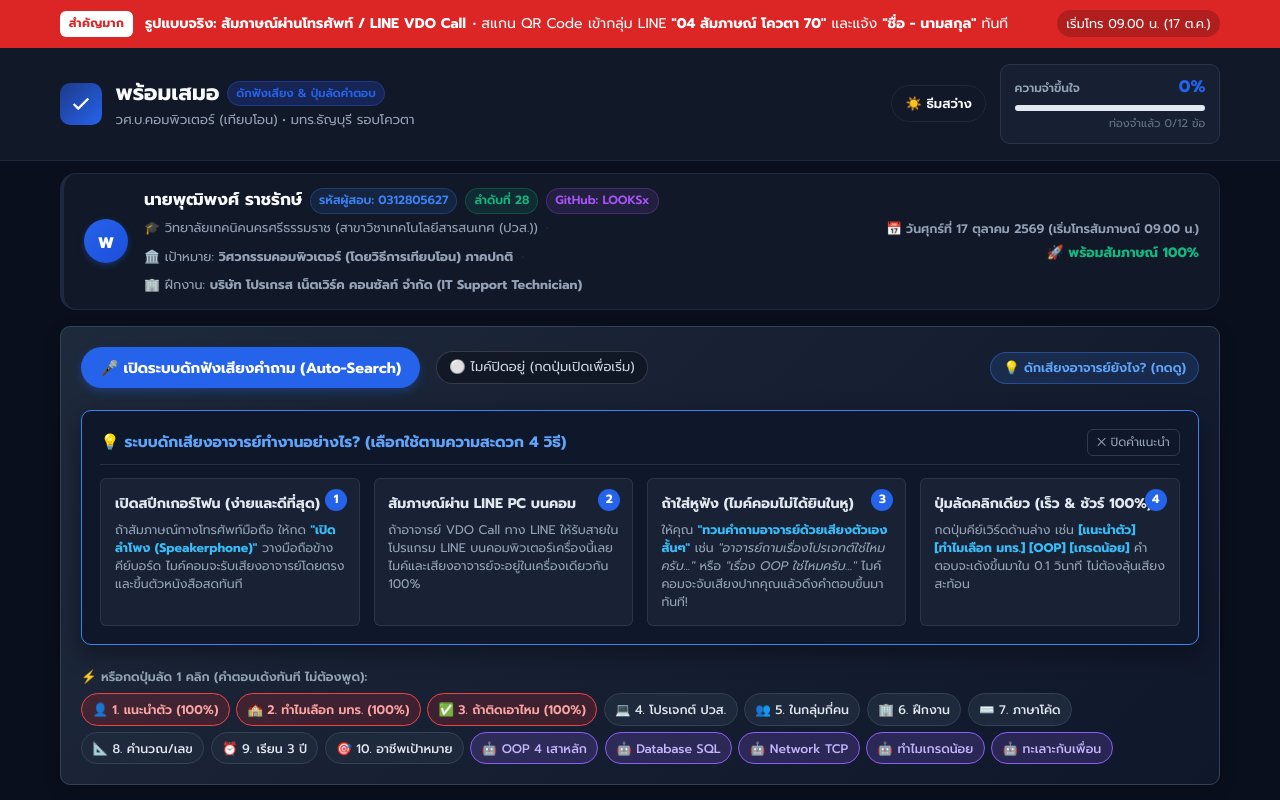
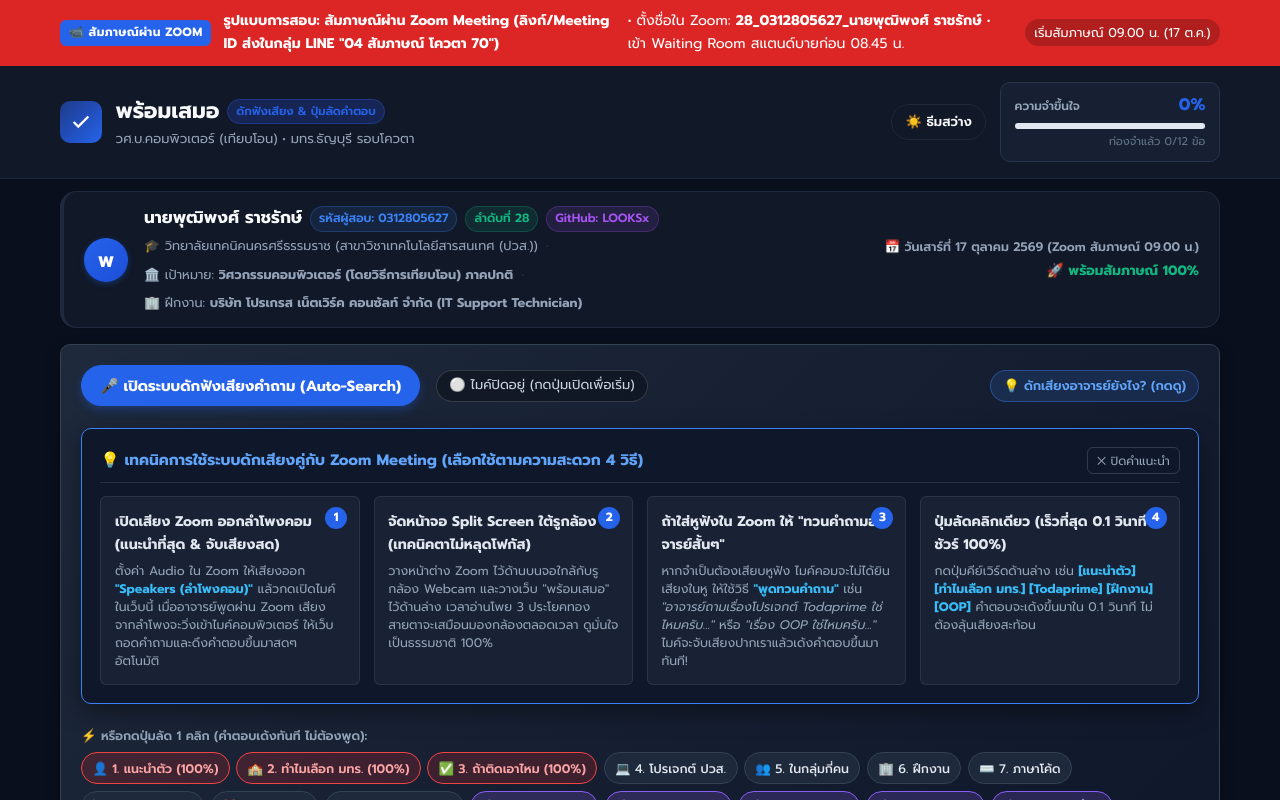
Before and after one commit to LOOKSx/take-a-test, an Angular app: page / in a window 1280 px wide. Both pictures are taken after a click on the button "💡 ดักเสียงอาจารย์ยังไง? (กดดู)". Shown: the top 800 px of the page. Built offline with nearby package versions, Linux system fonts and the light colour scheme.

Commit message:
feat: optimize for Zoom interview protocol, split-screen pro tips, and waiting room checklist

```diff
--- a/src/app/app.html
+++ b/src/app/app.html
@@ -1,13 +1,13 @@
 <div class="app-layout" [class.dark-theme]="isDarkMode()">
-  <!-- TOP URGENT LINE BANNER -->
+  <!-- TOP URGENT ZOOM INTERVIEW BANNER -->
   <aside class="urgent-banner">
     <div class="container urgent-container">
-      <div class="urgent-badge">สำคัญมาก</div>
+      <div class="urgent-badge" style="background: #2563eb; color: #fff;">📹 สัมภาษณ์ผ่าน Zoom</div>
       <div class="urgent-text">
-        <strong>รูปแบบจริง: สัมภาษณ์ผ่านโทรศัพท์ / LINE VDO Call</strong>
-        <span>• สแกน QR Code เข้ากลุ่ม LINE <strong>"04 สัมภาษณ์ โควตา 70"</strong> และแจ้ง <strong>"ชื่อ - นามสกุล"</strong> ทันที</span>
+        <strong>รูปแบบการสอบ: สัมภาษณ์ผ่าน Zoom Meeting (ลิงก์/Meeting ID ส่งในกลุ่ม LINE "04 สัมภาษณ์ โควตา 70")</strong>
+        <span>• ตั้งชื่อใน Zoom: <strong>28_0312805627_นายพุฒิพงศ์ ราชรักษ์</strong> • เข้า Waiting Room สแตนด์บายก่อน 08.45 น.</span>
       </div>
-      <span class="urgent-time">เริ่มโทร 09.00 น. (17 ต.ค.)</span>
+      <span class="urgent-time">เริ่มสัมภาษณ์ 09.00 น. (17 ต.ค.)</span>
     </div>
   </aside>
 
@@ -146,33 +146,33 @@
             </div>
           </div>
 
-          <!-- COLLAPSIBLE GUIDE: HOW AUDIO INTERCEPTION WORKS -->
+          <!-- COLLAPSIBLE GUIDE: HOW AUDIO INTERCEPTION WORKS WITH ZOOM -->
           @if (showHowItWorks()) {
             <div class="how-it-works-box animate-fade-in">
               <div class="how-header">
-                <h4>💡 ระบบดักเสียงอาจารย์ทำงานอย่างไร? (เลือกใช้ตามความสะดวก 4 วิธี)</h4>
+                <h4>💡 เทคนิคการใช้ระบบดักเสียงคู่กับ Zoom Meeting (เลือกใช้ตามความสะดวก 4 วิธี)</h4>
                 <button type="button" class="btn-close-how" (click)="showHowItWorks.set(false)">✕ ปิดคำแนะนำ</button>
               </div>
               <div class="how-grid">
                 <div class="how-card">
                   <div class="how-num">1</div>
-                  <h5>เปิดสปีกเกอร์โฟน (ง่ายและดีที่สุด)</h5>
-                  <p>ถ้าสัมภาษณ์ทางโทรศัพท์มือถือ ให้กด <strong>"เปิดลำโพง (Speakerphone)"</strong> วางมือถือข้างคีย์บอร์ด ไมค์คอมจะรับเสียงอาจารย์โดยตรงและขึ้นตัวหนังสือสดทันที</p>
+                  <h5>เปิดเสียง Zoom ออกลำโพงคอม (แนะนำที่สุด & จับเสียงสด)</h5>
+                  <p>ตั้งค่า Audio ใน Zoom ให้เสียงออก <strong>"Speakers (ลำโพงคอม)"</strong> แล้วกดเปิดไมค์ในเว็บนี้ เมื่ออาจารย์พูดผ่าน Zoom เสียงจากลำโพงจะวิ่งเข้าไมค์คอมพิวเตอร์ ให้เว็บถอดคำถามและดึงคำตอบขึ้นมาสดๆ อัตโนมัติ</p>
                 </div>
                 <div class="how-card">
                   <div class="how-num">2</div>
-                  <h5>สัมภาษณ์ผ่าน LINE PC บนคอม</h5>
-                  <p>ถ้าอาจารย์ VDO Call ทาง LINE ให้รับสายในโปรแกรม LINE บนคอมพิวเตอร์เครื่องนี้เลย ไมค์และเสียงอาจารย์จะอยู่ในเครื่องเดียวกัน 100%</p>
+                  <h5>จัดหน้าจอ Split Screen ใต้รูกล้อง (เทคนิคตาไม่หลุดโฟกัส)</h5>
+                  <p>วางหน้าต่าง Zoom ไว้ด้านบนจอใกล้กับรูกล้อง Webcam และวางเว็บ "พร้อมเสมอ" ไว้ด้านล่าง เวลาอ่านโพย 3 ประโยคทอง สายตาจะเสมือนมองกล้องตลอดเวลา ดูมั่นใจเป็นธรรมชาติ 100%</p>
                 </div>
                 <div class="how-card">
                   <div class="how-num">3</div>
-                  <h5>ถ้าใส่หูฟัง (ไมค์คอมไม่ได้ยินในหู)</h5>
-                  <p>ให้คุณ <strong>"ทวนคำถามอาจารย์ด้วยเสียงตัวเองสั้นๆ"</strong> เช่น <em>"อาจารย์ถามเรื่องโปรเจกต์ใช่ไหมครับ..."</em> หรือ <em>"เรื่อง OOP ใช่ไหมครับ..."</em> ไมค์คอมจะจับเสียงปากคุณแล้วดึงคำตอบขึ้นมาทันที!</p>
+                  <h5>ถ้าใส่หูฟังใน Zoom ให้ "ทวนคำถามอาจารย์สั้นๆ"</h5>
+                  <p>หากจำเป็นต้องเสียบหูฟัง ไมค์คอมจะไม่ได้ยินเสียงในหู ให้ใช้วิธี <strong>"พูดทวนคำถาม"</strong> เช่น <em>"อาจารย์ถามเรื่องโปรเจกต์ Todaprime ใช่ไหมครับ..."</em> หรือ <em>"เรื่อง OOP ใช่ไหมครับ..."</em> ไมค์จะจับเสียงปากเราแล้วเด้งคำตอบขึ้นมาทันที!</p>
                 </div>
                 <div class="how-card">
                   <div class="how-num">4</div>
-                  <h5>ปุ่มลัดคลิกเดียว (เร็ว & ชัวร์ 100%)</h5>
-                  <p>กดปุ่มคีย์เวิร์ดด้านล่าง เช่น <strong>[แนะนำตัว] [ทำไมเลือก มทร.] [OOP] [เกรดน้อย]</strong> คำตอบจะเด้งขึ้นมาใน 0.1 วินาที ไม่ต้องลุ้นเสียงสะท้อน</p>
+                  <h5>ปุ่มลัดคลิกเดียว (เร็วที่สุด 0.1 วินาที ชัวร์ 100%)</h5>
+                  <p>กดปุ่มคีย์เวิร์ดด้านล่าง เช่น <strong>[แนะนำตัว] [ทำไมเลือก มทร.] [Todaprime] [ฝึกงาน] [OOP]</strong> คำตอบจะเด้งขึ้นมาใน 0.1 วินาที ไม่ต้องลุ้นเสียงสะท้อน</p>
                 </div>
               </div>
             </div>
@@ -852,27 +852,31 @@
         <div class="official-grid">
           <!-- Left: Official Steps -->
           <div class="official-card">
-            <h3 class="card-title">สรุปจากประกาศมหาวิทยาลัย (ล่าสุด)</h3>
+            <h3 class="card-title">สรุปขั้นตอนการสัมภาษณ์ผ่าน Zoom Meeting</h3>
             <ul class="official-steps-list">
               <li>
-                <strong>1. สัมภาษณ์ทางโทรศัพท์ และ/หรือ VDO Call ผ่าน LINE</strong>
-                <p>อาจารย์จะเป็นผู้ติดต่อไปยังผู้สมัครเอง ในวันเสาร์ที่ 17 ต.ค. 2569 ตั้งแต่เวลา 09.00 น. เป็นต้นไป</p>
+                <strong>1. สัมภาษณ์ออนไลน์ผ่านโปรแกรม Zoom Workplace / Zoom Meeting</strong>
+                <p>อาจารย์และคณะกรรมการจะส่ง <strong>ลิงก์ Zoom / Meeting ID & Passcode</strong> ในกลุ่ม LINE <em>"04 สัมภาษณ์ โควตา 70"</em> ในเช้าวันเสาร์ที่ 17 ต.ค. 2569</p>
               </li>
               <li>
-                <strong>2. กลุ่ม LINE: "04 สัมภาษณ์ โควตา 70"</strong>
-                <p>เมื่อเข้ากลุ่มแล้ว ให้พิมพ์แจ้ง <strong>"ชื่อ - นามสกุล"</strong> ของตนเองทันที</p>
+                <strong>2. การตั้งชื่อ Display Name ใน Zoom (สำคัญมาก)</strong>
+                <p>ตั้งชื่อโปรไฟล์ก่อนเข้าห้องเป็น: <strong style="color: #3b82f6;">28_0312805627_นายพุฒิพงศ์ ราชรักษ์</strong> (รูปแบบ: ลำดับ_รหัสสอบ_ชื่อ-สกุล) เพื่อให้อาจารย์กดรับจาก Waiting Room ได้ถูกต้อง</p>
               </li>
               <li>
-                <strong>3. เตรียมพร้อมล่วงหน้า 30 นาที</strong>
-                <p>สแตนด์บายรอสายตั้งแต่ 08.30 น. (ห้ามปิดเครื่อง ห้ามเปิดโหมดห้ามรบกวน)</p>
+                <strong>3. สแตนด์บายรอใน Waiting Room ก่อนเวลา</strong>
+                <p>เข้าห้องรอล่วงหน้าตั้งแต่ <strong>08.30 - 08.45 น.</strong> (คณะกรรมการจะเริ่มรันคิวสัมภาษณ์ทีละคนตั้งแต่ 09.00 น. เป็นต้นไป)</p>
               </li>
               <li>
-                <strong>4. กฎ 13.00 น.</strong>
-                <p>หากถึงเวลา 13.00 น. ยังไม่ได้รับการติดต่อ ให้รีบโทรติดต่อกลับตามเบอร์อาจารย์ในกลุ่มไลน์</p>
+                <strong>4. การเปิดกล้อง & ยืนยันตัวตน</strong>
+                <p>ต้องเปิดกล้องตลอดการสัมภาษณ์ วางกล้องระดับสายตา แสงสว่างส่องหน้าชัดเจน และเตรียม <strong>บัตรประชาชนตัวจริง</strong> ไว้ข้างตัวเพื่อยกโชว์หน้ากล้อง</p>
               </li>
               <li>
                 <strong>5. การแต่งกาย</strong>
-                <p>ชุดนักเรียน/นักศึกษาเดิม หรือชุดสุภาพ (<strong>ห้ามใส่เสื้อยืด กางเกงยีนส์</strong>)</p>
+                <p>ชุดนักศึกษาเดิมของวิทยาลัยเทคนิคนครศรีธรรมราช หรือชุดเชิ้ตสุภาพ (<strong>ห้ามใส่เสื้อยืด กางเกงยีนส์</strong> เด็ดขาด)</p>
+              </li>
+              <li>
+                <strong>6. กฎ 13.00 น.</strong>
+                <p>หากถึงเวลา 13.00 น. ยังไม่ได้รับการเรียกสัมภาษณ์ ให้รีบพิมพ์แจ้งอาจารย์ผู้ดูแลในกลุ่มไลน์ทันที</p>
               </li>
             </ul>
           </div>
--- a/src/app/app.ts
+++ b/src/app/app.ts
@@ -18,7 +18,7 @@
 
 export interface ChecklistItem {
   id: string;
-  category: 'line' | 'docs' | 'setup';
+  category: 'zoom' | 'line' | 'docs' | 'setup';
   title: string;
   description: string;
   urgent?: boolean;
@@ -442,7 +442,7 @@
     githubRepo: 'https://github.com/LOOKSx/take-a-test.git',
     internship: 'บริษัท โปรเกรส เน็ตเวิร์ค คอนซัลท์ จำกัด (IT Support Technician)',
     featuredProjects: 'Todaprime (Angular 19 + Golang REST API) & Enterprise Network Architecture',
-    interviewDate: 'วันศุกร์ที่ 17 ตุลาคม 2569 (เริ่มโทรสัมภาษณ์ 09.00 น.)',
+    interviewDate: 'วันเสาร์ที่ 17 ตุลาคม 2569 (Zoom สัมภาษณ์ 09.00 น.)',
   };
 
   // Speech Recognition & Live Audio Monitor
@@ -505,60 +505,74 @@
   // Checklist Items
   readonly officialChecklist: ChecklistItem[] = [
     {
-      id: 'line-group',
-      category: 'line',
-      title: 'สแกน QR Code เข้ากลุ่ม LINE "04 สัมภาษณ์ โควตา 70"',
-      description: 'สแกนจากหน้า 3 ของประกาศ และพิมพ์แจ้ง "รหัสสอบ - ชื่อ นามสกุล - สาขาวิศวะคอมฯ เทียบโอน" ในกลุ่มไลน์ทันที',
+      id: 'zoom-name',
+      category: 'zoom',
+      title: 'ตั้งชื่อ Display Name ใน Zoom: "28_0312805627_นายพุฒิพงศ์ ราชรักษ์"',
+      description: 'รูปแบบ: ลำดับ_รหัสประจำตัวสอบ_ชื่อ-นามสกุล เพื่อให้อาจารย์กดรับจาก Waiting Room เข้าสัมภาษณ์ได้ตรงคิว',
       urgent: true
     },
     {
-      id: 'line-standby',
-      category: 'line',
-      title: 'สแตนด์บายรอสายตั้งแต่ 08.30 น. (วันเสาร์ที่ 17 ต.ค.)',
-      description: 'กรรมการจะเริ่มโทรหาตั้งแต่ 09.00 น. เป็นต้นไป (ทางโทรศัพท์ หรือ LINE VDO Call) ชาร์จแบตเตอรี่โทรศัพท์ให้เต็ม 100%',
+      id: 'zoom-test-av',
+      category: 'zoom',
+      title: 'ทดสอบกล้อง Webcam และไมโครโฟนใน Zoom Settings',
+      description: 'กด Test Speaker & Microphone ในหน้าตั้งค่า Zoom และตรวจสอบให้แน่ใจว่าได้ยินเสียงชัดเจนและภาพไม่มืด',
       urgent: true
     },
     {
-      id: 'line-missed',
+      id: 'line-zoom-link',
       category: 'line',
-      title: 'หากถึง 13.00 น. ยังไม่มีใครติดต่อมา ให้ติดต่อกลับทันที',
-      description: 'ตามเอกสารระบุ: ถ้าถึงบ่ายโมงยังไม่ได้รับการติดต่อ ให้โทรกลับตามเบอร์อาจารย์ในกลุ่มไลน์',
+      title: 'รับลิงก์ Zoom / Meeting ID & Passcode ในกลุ่ม LINE "04 สัมภาษณ์ โควตา 70"',
+      description: 'สแตนด์บายติดตามประกาศในกลุ่มไลน์ช่วงเช้า อาจารย์จะส่งลิงก์ Zoom เข้าห้องสัมภาษณ์ให้',
+      urgent: true
+    },
+    {
+      id: 'zoom-waiting',
+      category: 'zoom',
+      title: 'เข้าห้อง Zoom Waiting Room สแตนด์บายล่วงหน้า (08.30 - 08.45 น.)',
+      description: 'กรรมการจะเริ่มรันคิวสัมภาษณ์ทีละคนตั้งแต่ 09.00 น. เป็นต้นไป ห้ามเข้าสายเด็ดขาด',
       urgent: true
     },
     {
       id: 'docs-id',
       category: 'docs',
       title: 'บัตรประชาชนตัวจริง (ยังไม่หมดอายุ)',
-      description: 'วางไว้ข้างตัวเพื่อโชว์หน้ากล้อง หรือยืนยันตัวตนกับอาจารย์',
-      urgent: false
+      description: 'วางไว้ข้างตัวเพื่อยกโชว์หน้ากล้อง Zoom ยืนยันตัวตนกับคณะกรรมการ',
+      urgent: true
     },
     {
       id: 'docs-grade',
       category: 'docs',
-      title: 'สำเนาใบแสดงผลการเรียน (Transcript ปวส.) ภาคเรียนล่าสุด',
-      description: 'เตรียมไว้ดูเกรดเฉลี่ยหรือสาขาวิชาหากกรรมการสอบถาม',
+      title: 'สำเนาใบแสดงผลการเรียน (Transcript ปวส.) สาขาเทคโนโลยีสารสนเทศ',
+      description: 'เตรียมไว้ดูเกรดเฉลี่ยหรือสาขาวิชาหากกรรมการสอบถามเรื่องรายวิชาที่เรียนมา',
       urgent: false
     },
     {
       id: 'docs-port',
       category: 'docs',
-      title: 'Portfolio หรือรูปโปรเจกต์ ปวส. (ถ้ามี)',
-      description: 'เซฟรูปชิ้นงานโปรเจกต์ไว้ในมือถือ/คอม เผื่อส่งในไลน์หรือเปิดให้ดู',
+      title: 'โปรเจกต์ Todaprime & ผลงานฝึกงาน (เตรียมไว้เผื่อแชร์หน้าจอ)',
+      description: 'เปิดเว็บ Todaprime หรือสไลด์นำเสนอผลการฝึกงานสแตนด์บายไว้ เผื่อกรรมการขอให้ Share Screen',
       urgent: false
     },
     {
       id: 'setup-dress',
       category: 'setup',
-      title: 'แต่งกายชุดนักเรียน/นักศึกษาเดิม หรือชุดสุภาพ',
+      title: 'แต่งกายชุดนักเรียน/นักศึกษาเดิม หรือชุดเชิ้ตสุภาพ',
       description: 'ประกาศระบุชัดเจน: **ห้ามใส่เสื้อยืด กางเกงยีนส์** เด็ดขาด!',
       urgent: true
     },
     {
       id: 'setup-quiet',
       category: 'setup',
-      title: 'หาสถานที่เงียบ ไม่มีเสียงรบกวน แสงสว่างส่องหน้า',
-      description: 'เตรียมหูฟังสมอลทอล์กเพื่อให้ได้ยินเสียงอาจารย์ชัดเจน',
+      title: 'จัดมุมกล้องระดับสายตา แสงสว่างส่องใบหน้า และห้องเงียบไม่มีเสียงแทรก',
+      description: 'ตั้งหน้าต่าง Zoom ไว้ด้านบนใกล้รูกล้อง และเปิดเว็บ "พร้อมเสมอ" ไว้ด้านล่างเพื่ออ่านโพยได้อย่างเป็นธรรมชาติ',
       urgent: false
+    },
+    {
+      id: 'line-missed',
+      category: 'line',
+      title: 'หากถึง 13.00 น. ยังไม่ได้รับการเรียกสัมภาษณ์ ให้ติดต่ออาจารย์ทันที',
+      description: 'ตามเอกสารระบุ: ถ้าถึงบ่ายโมงยังไม่ได้รับการสัมภาษณ์ ให้รีบพิมพ์แจ้งในกลุ่มไลน์ทันที',
+      urgent: true
     }
   ];
 
```
Also changed, not shown: 1 other file (tests, documents, lock files or other folders).
